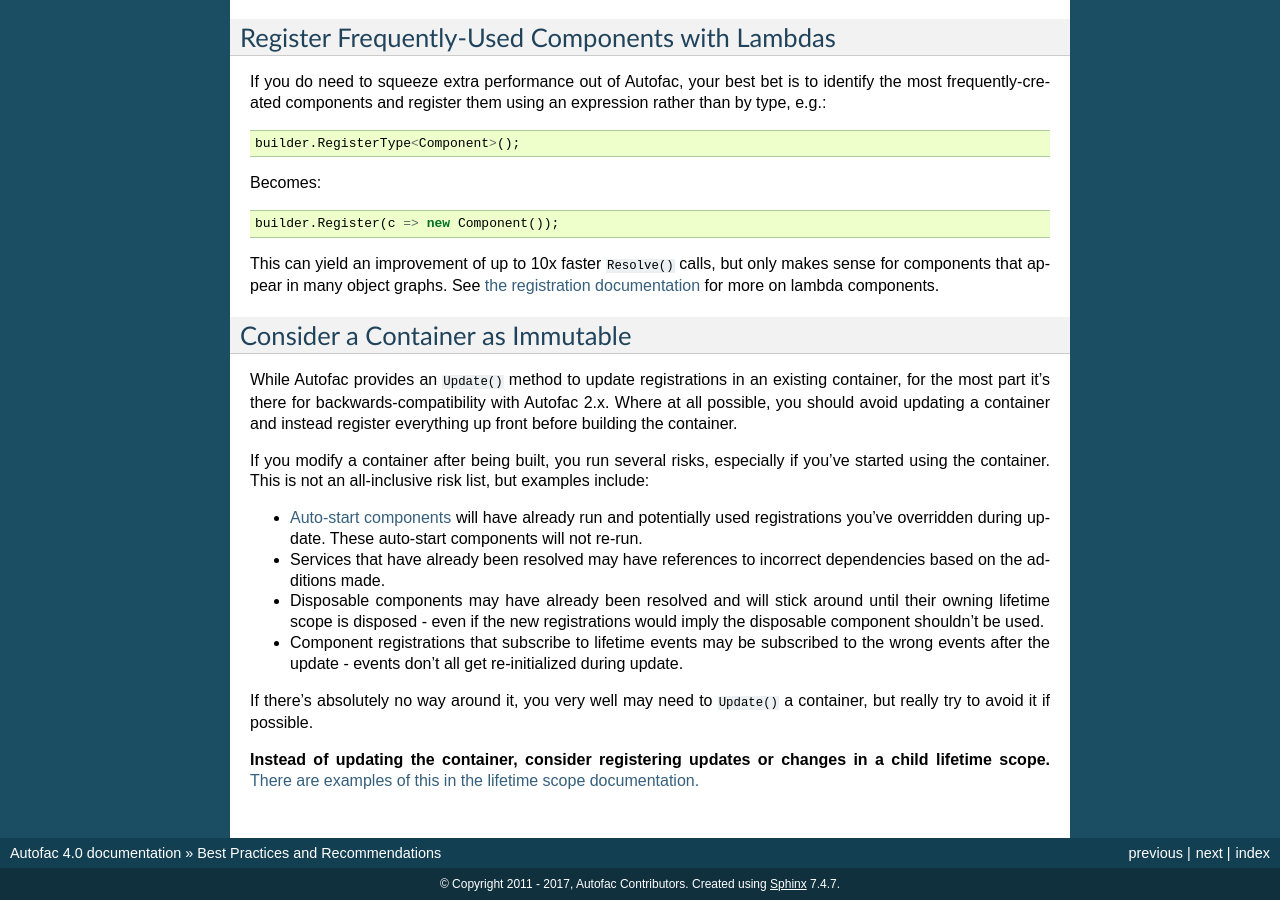
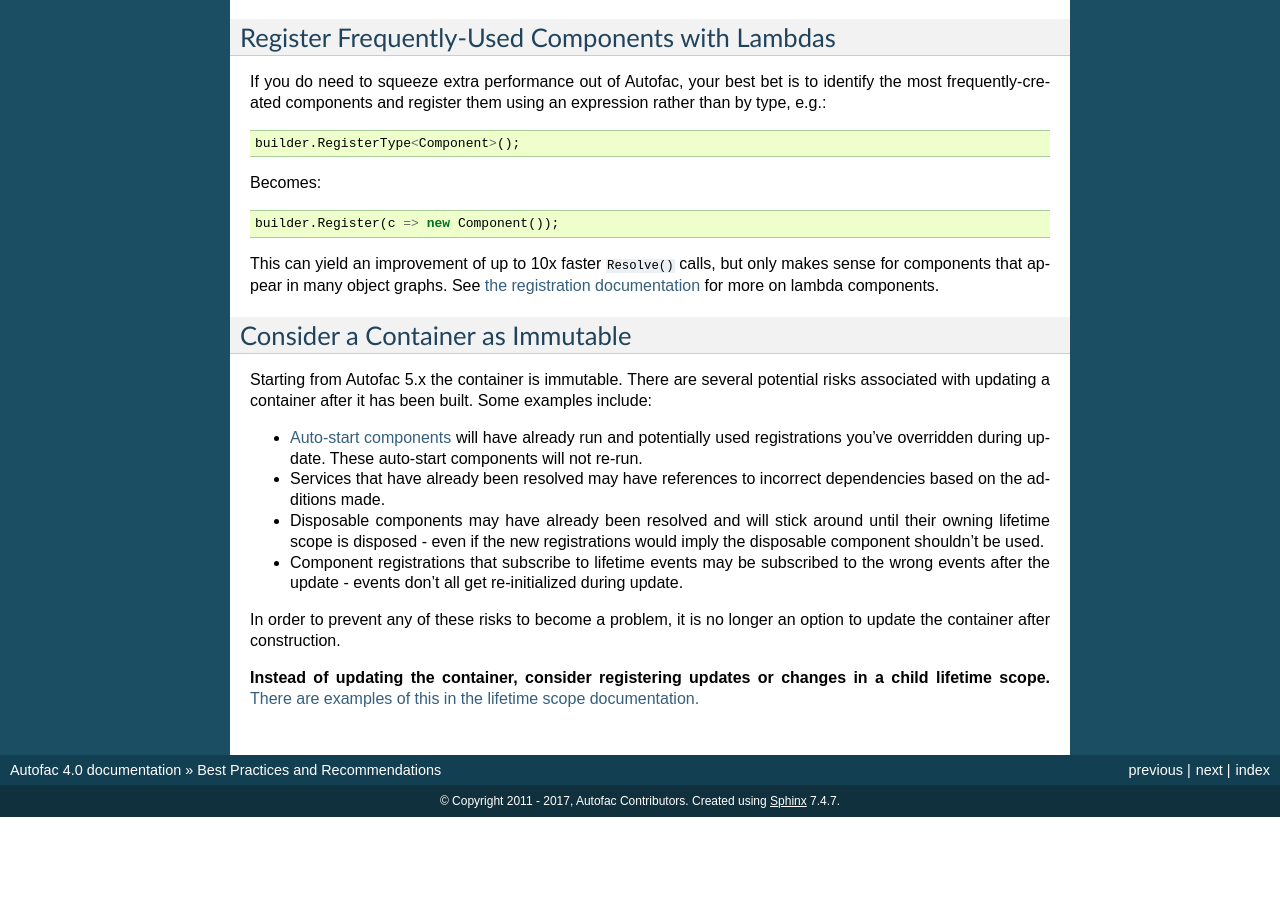
Before and after one commit to autofac/Documentation, a Sphinx documentation site: the page built from docs/best-practices/index.rst, in a window 1280 px wide and 900 px high, scrolled down 1550 px. Built offline with Sphinx 7.4.7, drawn with Linux system fonts in a browser that asks for light colours; after the commit the page ends 2367 px from its top, so only the background shows below that.

Commit message:
#948 Document the immutability of the container and component registry

```diff
--- a/docs/best-practices/index.rst
+++ b/docs/best-practices/index.rst
@@ -82,15 +82,13 @@ This can yield an improvement of up to 10x faster ``Resolve()`` calls, but only
 Consider a Container as Immutable
 =================================
 
-While Autofac provides an ``Update()`` method to update registrations in an existing container, for the most part it's there for backwards-compatibility with Autofac 2.x. Where at all possible, you should avoid updating a container and instead register everything up front before building the container.
-
-If you modify a container after being built, you run several risks, especially if you've started using the container. This is not an all-inclusive risk list, but examples include:
+Starting from Autofac 5.x the container is immutable. There are several potential risks associated with updating a container after it has been built. Some examples include:
 
 - :doc:`Auto-start components <../lifetime/startup>` will have already run and potentially used registrations you've overridden during update. These auto-start components will not re-run.
 - Services that have already been resolved may have references to incorrect dependencies based on the additions made.
 - Disposable components may have already been resolved and will stick around until their owning lifetime scope is disposed - even if the new registrations would imply the disposable component shouldn't be used.
 - Component registrations that subscribe to lifetime events may be subscribed to the wrong events after the update - events don't all get re-initialized during update.
 
-If there's absolutely no way around it, you very well may need to ``Update()`` a container, but really try to avoid it if possible.
+In order to prevent any of these risks to become a problem, it is no longer an option to update the container after construction.
 
 **Instead of updating the container, consider registering updates or changes in a child lifetime scope.** :doc:`There are examples of this in the lifetime scope documentation. <../lifetime/working-with-scopes>`
--- a/docs/examples/log4net.rst
+++ b/docs/examples/log4net.rst
@@ -42,7 +42,7 @@ Here's a sample module that configures Autofac to inject ``ILog`` parameters bas
           });
       }
 
-      protected override void AttachToComponentRegistration(IComponentRegistry componentRegistry, IComponentRegistration registration)
+      protected override void AttachToComponentRegistration(IComponentRegistryBuilder componentRegistryBuilder, IComponentRegistration registration)
       {
         // Handle constructor parameters.
         registration.Preparing += OnComponentPreparing;
--- a/docs/faq/conditional-registration.rst
+++ b/docs/faq/conditional-registration.rst
@@ -42,8 +42,3 @@ You can :doc:`register components using lambda expressions <../register/registra
       })
       .As<IMyObject>()
       .SingleInstance();
-
-Avoid Updating the Container
-============================
-
-You may be tempted to start the application up and then change the contents of the application container based on some input. **Avoid doing this if possible.** You should :doc:`treat the container as immutable <../best-practices/index>` because once you've resolved things out of it, changing the contents of the container has a high potential to invalidate the previous objects resolved from the container, putting your application in an inconsistent state.
--- a/docs/register/registration.rst
+++ b/docs/register/registration.rst
@@ -316,7 +316,7 @@ There can be a few scenarios where this may not be the way you want to go:
 
 There are two registration extensions that can help in these cases:
 
-- ``OnlyIf()`` - Provide a lambda that uses an ``IComponentRegistry`` to determine if a registration should happen.
+- ``OnlyIf()`` - Provide a lambda that uses an ``IComponentRegistryBuilder`` to determine if a registration should happen.
 - ``IfNotRegistered()`` - Shortcut to stop a registration from happening if some other service is already registered.
 
 These extensions run at the time of ``ContainerBuilder.Build()`` and will execute in the order of the actual component registrations. Here are some examples showing how they work:
```
Also changed, not shown: docs/advanced/concurrency.rst (+2 -5 lines).
